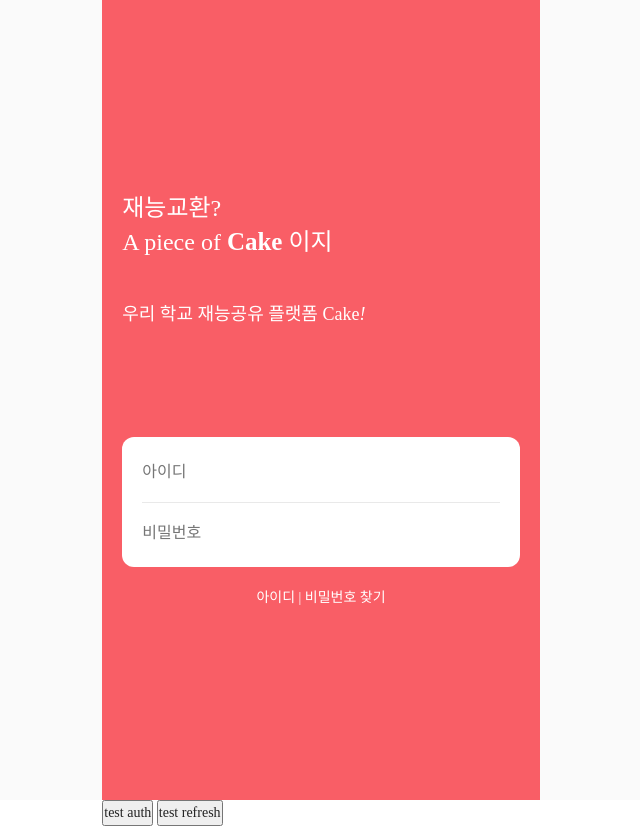
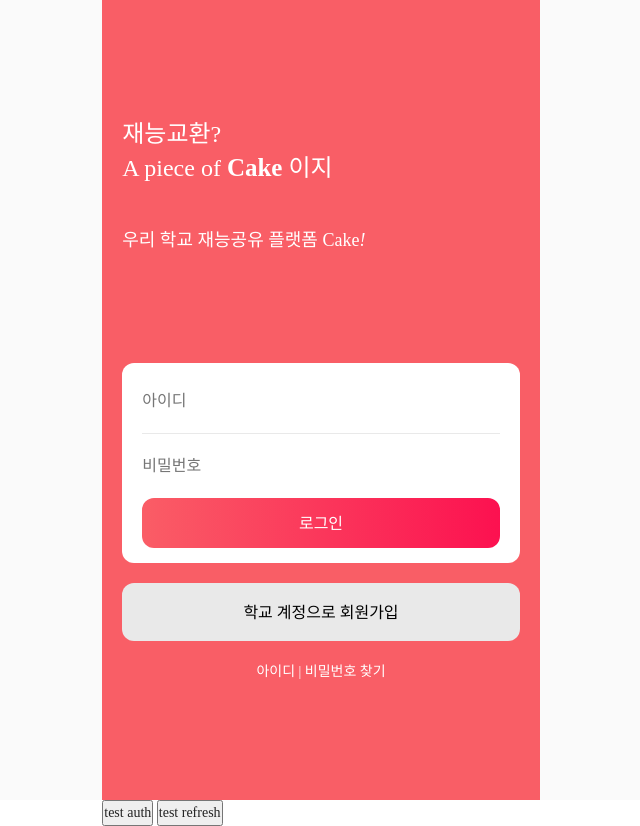
Before and after one commit to wanted-fork-fork/cake-FE, a Next.js app: page /login in a window 1280 px wide. Shown: the whole page, without its empty margins (319-959 px from the left). Built offline with nearby package versions, Linux system fonts and the light colour scheme; a web font is replaced by a local one.

Commit message:
feat: add login and signup buttons

```diff
--- a/src/components/atoms/Input.tsx
+++ b/src/components/atoms/Input.tsx
@@ -19,7 +19,6 @@ const BaseInput = css<InputStyleProps>`
 
 export const DividedInput = styled.input`
   ${BaseInput};
-  height: 100%;
   border: none;
   &:not(:first-child) {
     border-top: 1px solid ${theme.color.gray2};
--- a/src/templates/LoginPage.template.tsx
+++ b/src/templates/LoginPage.template.tsx
@@ -1,9 +1,11 @@
 import styled from "styled-components";
+import Link from "next/link";
 
 // components
 import AppTitleComponent from "@src/components/molcules/AppTitle.component";
 import { TextButton } from "@src/components/atoms/LinkButton";
 import { DividedInput } from "@src/components/atoms/Input";
+import { Button } from "@src/components/atoms/Button";
 
 // styles
 import SGuestMain from "@src/styles/template/GuestMain.styles";
@@ -15,7 +17,6 @@ const ContentsWrap = styled.form<BaseProps>`
   background: #fff;
   border-radius: 12px;
 
-  height: 130px;
   display: flex;
   flex-direction: column;
   padding: 5px 20px;
@@ -34,6 +35,7 @@ function LoginPageTemplate({ onSubmit, onChange, values }): JSX.Element {
       <AppTitleComponent mb="100px" />
       <S.ContentsWrap mb="20px" onSubmit={onSubmit}>
         <DividedInput
+          height="65px"
           value={values.email}
           onChange={onChange}
           placeholder="아이디"
@@ -42,6 +44,7 @@ function LoginPageTemplate({ onSubmit, onChange, values }): JSX.Element {
           type="email"
         />
         <DividedInput
+          height="65px"
           value={values.password}
           onChange={onChange}
           placeholder="비밀번호"
@@ -49,7 +52,17 @@ function LoginPageTemplate({ onSubmit, onChange, values }): JSX.Element {
           name="password"
           type="password"
         />
+        <Button color="primary" height="50px" mb="10px">
+          로그인
+        </Button>
       </S.ContentsWrap>
+      <Link href="/signup">
+        <a>
+          <Button color="gray" mb="20px">
+            학교 계정으로 회원가입
+          </Button>
+        </a>
+      </Link>
       <TextButton color="white" type="button">
         아이디 | 비밀번호 찾기
       </TextButton>
```
